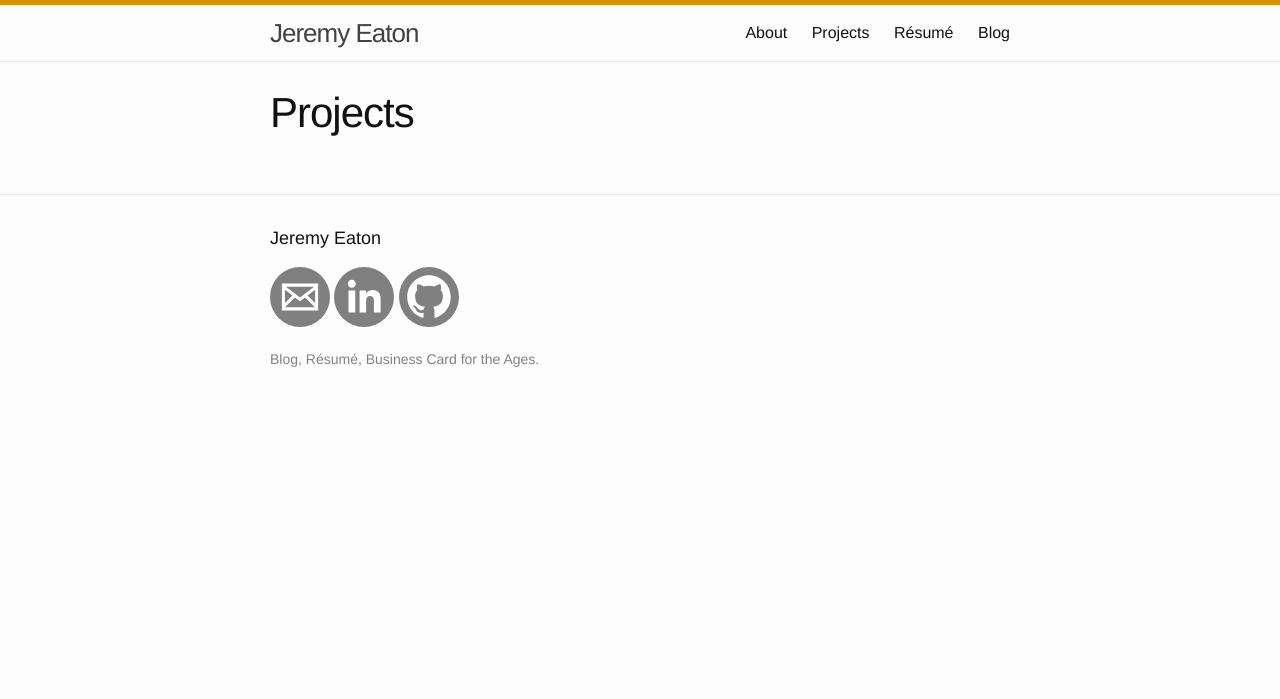
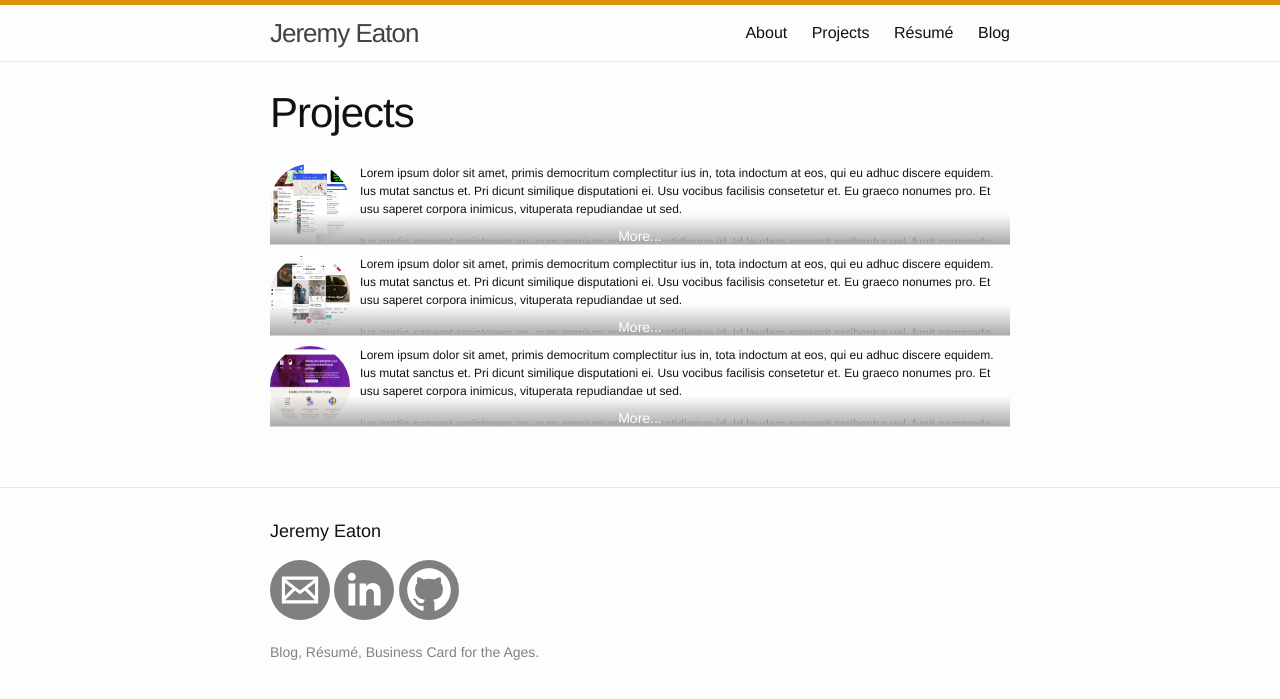
Before and after one commit to jeremyeaton89/jeremyeaton89.github.io, a Jekyll site: the page built from projects.html, in a window 1280 px wide. Shown: the top 699 px of the page. Built offline with Jekyll 4.4.1, drawn with Linux system fonts in a browser that asks for light colours.

```diff
--- a/_includes/footer.html
+++ b/_includes/footer.html
@@ -6,7 +6,7 @@
 
         <ul class="social-media-list">
           <li>
-            <a href='mailto:jeremyeaton89@gmail.com'>
+            <a href='mailto:jeremyeaton89@gmail.com' target="_top">
               <svg class='icon' viewBox="0 0 512 512">
                 <path d="M101.3 141.6v228.9h0.3 308.4 0.8V141.6H101.3zM375.7 167.8l-119.7 91.5 -119.6-91.5H375.7zM127.6 194.1l64.1 49.1 -64.1 64.1V194.1zM127.8 344.2l84.9-84.9 43.2 33.1 43-32.9 84.7 84.7L127.8 344.2 127.8 344.2zM384.4 307.8l-64.4-64.4 64.4-49.3V307.8z"></path>
               </svg>
--- a/css/index.css
+++ b/css/index.css
@@ -38,11 +38,47 @@
 #project_carousel .owl-page.active span {
   background-color: #DC9004;
 }
+#experience {
+  height: 280px;
+}
 #experience ul {
-  margin-top: 15px;
+  list-style-type: none;
+  margin: 0;
+  height: 100%;
 }
-.post-list {
+#experience_container {
+  width: 100%;
+  height: 206px;
+  margin: 15px 0;
+}
+#experience_labels {
+  width: 100px;
+  float: left;
+  padding: 0;
+  font-size: 14px;
+}
+#experience_labels li {
+  margin: 4px 0;
+  text-align: right;
+  padding-right: 17px;
+}
+#experience_chart {
+  float: left;
+  background: rgba(128, 128, 128, 0.5);
+  padding: 5px 20px;
+  width: 60%;
+  width: calc(100% - 100px);
+  box-sizing: border-box;
+}
+#experience_chart li {
+  height: 20px;
+  background-color: #DC9004;
+  border-radius: 0 8px 8px 0;
+  margin-bottom: 5px;
+}
+#blog .post-list {
   margin-left: 25px;
+  min-height: 330px;
 }
 #blog .post-list li {
   margin-bottom: 15px;
@@ -54,12 +90,14 @@
   float: right;
   margin-top: 10px;
 }
+#blog {
+  clear: left;
+}
 #blog_pagination {
   padding: 0;
   margin: 0 auto;
   text-align: center;
   vertical-align: middle;
-
 }
 #blog_pagination li {
   list-style-type: none;
@@ -121,5 +159,44 @@
 .social-media-list .icon:hover {
   background-color: #DC9004;
   transition: 0.2s;
-
 }
+#projects_list {
+  margin: 0;
+  padding: 0;
+  width: 100%;
+  list-style-type: none;
+}
+#projects_list li {
+  max-height: 80px;
+  position: relative;
+  border-bottom: 1px solid lightgray;
+  overflow: hidden;
+  cursor: pointer;
+  margin-bottom: 10px;
+}
+#projects_list .main-image {
+  width: 80px;
+  height: 80px;
+  border-radius: 100px;
+  margin-right: 10px;
+  float: left;
+}
+#projects_list .description {
+  font-size: 12px;
+  float: left;
+}
+#projects_list .expand-button {
+  position: absolute;
+  cursor: pointer;
+  width: 100%;
+  margin: 0 auto;
+  top: 40px;
+  height: 40px;
+  color: white;
+  text-align: center;
+  font-weight: 100;
+  line-height: 65px;
+  font-size: 14px;
+  background: -webkit-linear-gradient(top, transparent 10px, rgb(172, 171, 171));
+  background: linear-gradient(top, transparent 10px, rgb(172, 171, 171));
+}
--- a/js/index.js
+++ b/js/index.js
@@ -49,4 +49,23 @@
       },
     })
   })
+
+  // Projects
+  $('#projects_list li').click(function() {
+    var $expandButton = $(this).find('.expand-button');
+
+    if ($expandButton.is(':visible')) {
+      $expandButton.fadeOut(200, function() {
+        // $(this).css('background', 'none');
+      }.bind(this));
+      $(this).animate({'max-height': 1000}, 1000);
+    // } else if ($('#projects_list .expand-button').is(':hidden')) {
+
+    } else {
+      $(this).animate({'max-height': 80}, 600, function() {
+          $expandButton.fadeIn(200);
+          // $(this).css('background', '-webkit-linear-gradient(top,#fff 40px, #D5D3D3)')
+      });
+    }
+  })
 })
--- a/projects.html
+++ b/projects.html
@@ -4,6 +4,41 @@
 permalink: /projects/
 ---
 
-<ul>
+<ul id='projects_list'>
+  <li>
+    <div class='description'>
+      <img class='main-image' src='/img/eon_project_image.png' />
 
+      <p>Lorem ipsum dolor sit amet, primis democritum complectitur ius in, tota indoctum at eos, qui eu adhuc discere equidem. Ius mutat sanctus et. Pri dicunt similique disputationi ei. Usu vocibus facilisis consetetur et. Eu graeco nonumes pro. Et usu saperet corpora inimicus, vituperata repudiandae ut sed.</p>
+
+      <p>Ius oratio saperet scriptorem an, cum omnium nominavi cotidieque id. Id laudem senserit scribentur vel, fugit commodo vituperatoribus ea pro. Cum ea aeterno appetere dissentiunt. Te dicit pertinax vulputate ius, impetus repudiare vix ut, et impedit torquatos similique sit. Sea et porro doming scriptorem, te vis augue percipitur.</p>
+
+      <p>Vim ex doctus antiopam, his ne omnes facete cotidieque, nominavi menandri duo id. Dicant equidem necessitatibus in duo, mea quas viderer instructior eu. Eum consul noluisse te. At deserunt consulatu est, eam quot imperdiet ea, sit id nostrud civibus dolores. Modo paulo sensibus ea sea, eos causae nonumes cu. Erat quando atomorum te mel, an cum illum bonorum, no mea everti postulant.</p>
+    </div>
+    <div class='expand-button'>More...</div>
+  </li>
+  <li>
+    <div class='description'>
+      <img class='main-image' src='/img/hunt_project_image.png' />
+
+      <p>Lorem ipsum dolor sit amet, primis democritum complectitur ius in, tota indoctum at eos, qui eu adhuc discere equidem. Ius mutat sanctus et. Pri dicunt similique disputationi ei. Usu vocibus facilisis consetetur et. Eu graeco nonumes pro. Et usu saperet corpora inimicus, vituperata repudiandae ut sed.</p>
+
+      <p>Ius oratio saperet scriptorem an, cum omnium nominavi cotidieque id. Id laudem senserit scribentur vel, fugit commodo vituperatoribus ea pro. Cum ea aeterno appetere dissentiunt. Te dicit pertinax vulputate ius, impetus repudiare vix ut, et impedit torquatos similique sit. Sea et porro doming scriptorem, te vis augue percipitur.</p>
+
+      <p>Vim ex doctus antiopam, his ne omnes facete cotidieque, nominavi menandri duo id. Dicant equidem necessitatibus in duo, mea quas viderer instructior eu. Eum consul noluisse te. At deserunt consulatu est, eam quot imperdiet ea, sit id nostrud civibus dolores. Modo paulo sensibus ea sea, eos causae nonumes cu. Erat quando atomorum te mel, an cum illum bonorum, no mea everti postulant.</p>
+    </div>
+    <div class='expand-button'>More...</div>
+  </li>
+  <li>
+    <div class='description'>
+      <img class='main-image' src='/img/mbs_project_image.png' />
+
+      <p>Lorem ipsum dolor sit amet, primis democritum complectitur ius in, tota indoctum at eos, qui eu adhuc discere equidem. Ius mutat sanctus et. Pri dicunt similique disputationi ei. Usu vocibus facilisis consetetur et. Eu graeco nonumes pro. Et usu saperet corpora inimicus, vituperata repudiandae ut sed.</p>
+
+      <p>Ius oratio saperet scriptorem an, cum omnium nominavi cotidieque id. Id laudem senserit scribentur vel, fugit commodo vituperatoribus ea pro. Cum ea aeterno appetere dissentiunt. Te dicit pertinax vulputate ius, impetus repudiare vix ut, et impedit torquatos similique sit. Sea et porro doming scriptorem, te vis augue percipitur.</p>
+
+      <p>Vim ex doctus antiopam, his ne omnes facete cotidieque, nominavi menandri duo id. Dicant equidem necessitatibus in duo, mea quas viderer instructior eu. Eum consul noluisse te. At deserunt consulatu est, eam quot imperdiet ea, sit id nostrud civibus dolores. Modo paulo sensibus ea sea, eos causae nonumes cu. Erat quando atomorum te mel, an cum illum bonorum, no mea everti postulant.</p>
+    </div>
+    <div class='expand-button'>More...</div>
+  </li>
 </ul>
```
Also changed, not shown: index.html (+13 -1 lines).
